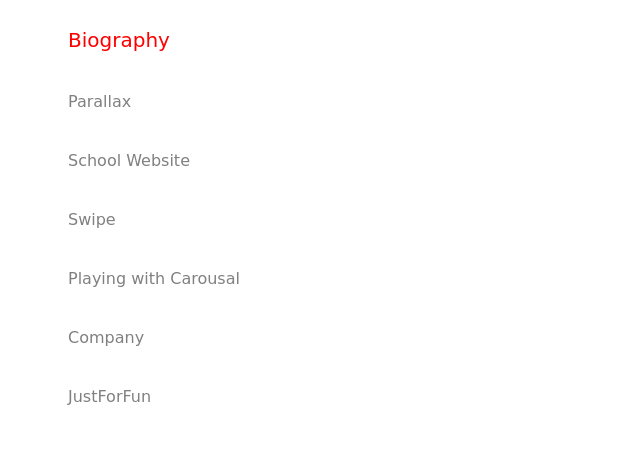
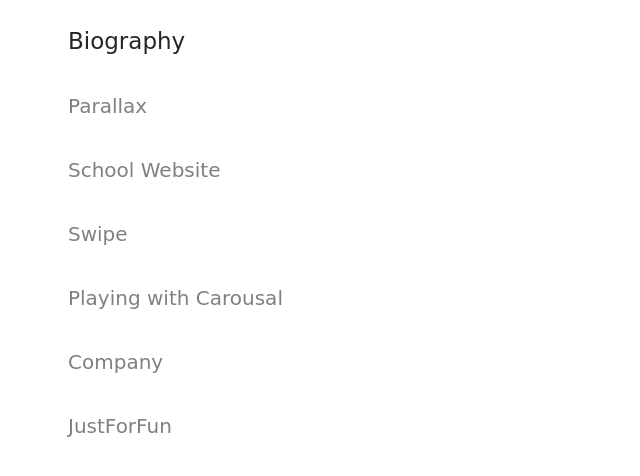
Before and after one commit to kpetrichor/archives_websites, a plain HTML site: page index.html in a window 1280 px wide. In both pictures the pointer is over the link "Biography". Shown: the whole page, without its empty margins (0-640 px from the left). Drawn offline with Linux system fonts and the light colour scheme; a web font is replaced by a local one.

Commit message:
Add files via upload

```diff
--- a/index.html
+++ b/index.html
@@ -6,18 +6,22 @@
 <style>
 	html{
 		font-family: 'Baloo Paaji 2', cursive;
+		font-size : 20px;
+		background: white;
+
 	}
 li{
 padding : 20px;
 }
 a{
 color : grey;
+
 text-decoration: none;
 transition : 0.3s;
 }
 a:hover{
-color : red;
-font-size : 20px;
+font-size : 23px;
+color : #222629;
 }
 
 </style>
```
